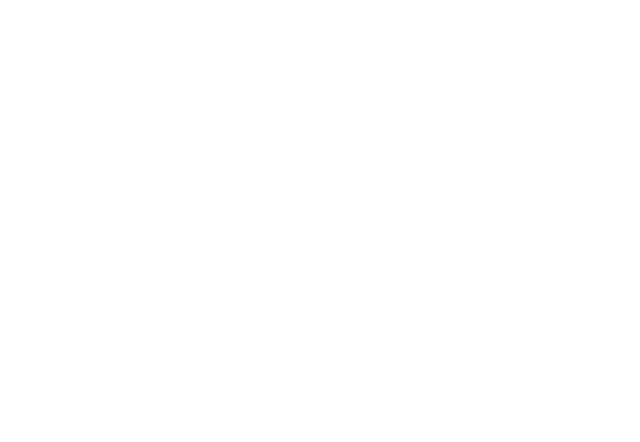
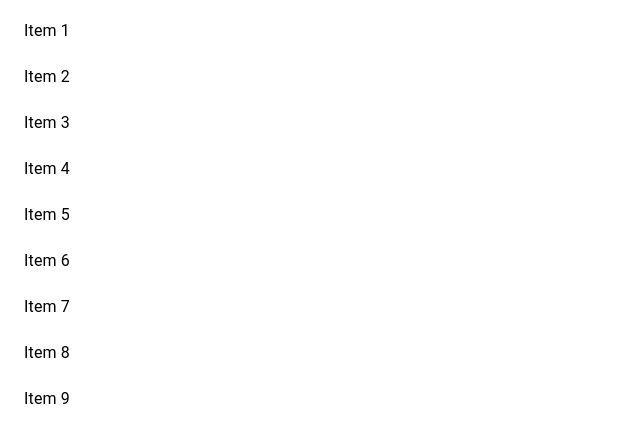
Before and after one commit to aniaorwatk/search-characters-RickMorty-API, a React (Create React App) app: page / in a window 1280 px wide. Shown: the top 442 px of the page, without its empty margins (0-640 px from the left). Built offline with nearby package versions, Linux system fonts and the light colour scheme.

Commit message:
instal MUI and react-window, add list from MUI

```diff
--- a/src/components/List.tsx
+++ b/src/components/List.tsx
@@ -1,12 +1,39 @@
 import React from "react";
+import Box from '@mui/material/Box';
+import ListItem from '@mui/material/ListItem';
+import ListItemButton from '@mui/material/ListItemButton';
+import ListItemText from '@mui/material/ListItemText';
+import { FixedSizeList, ListChildComponentProps } from 'react-window';
+
+function renderRow(props: ListChildComponentProps) {
+  const { index, style } = props;
+
+  return (
+    <ListItem style={style} key={index} component="div" disablePadding>
+      <ListItemButton>
+        <ListItemText primary={`Item ${index + 1}`} />
+      </ListItemButton>
+    </ListItem>
+  );
+}
+
+
 
 const List =()=>{
-
     return(
-        <>
-
-
-        </>
+    <Box
+      sx={{ width: '100%', height: 400, maxWidth: 360, bgcolor: 'background.paper' }}
+    >
+      <FixedSizeList
+        height={400}
+        width={360}
+        itemSize={46}
+        itemCount={200}
+        overscanCount={5}
+      >
+        {renderRow}
+      </FixedSizeList>
+    </Box>
     )
 }
 
```
Also changed, not shown: package.json (+9 -0 lines), 1 other file (tests, documents, lock files or other folders).
